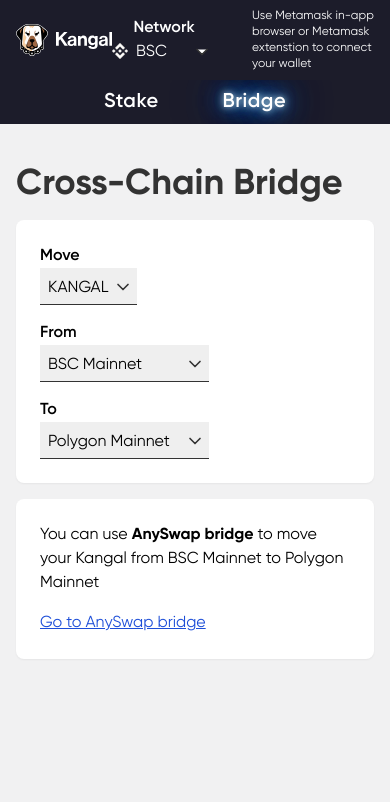
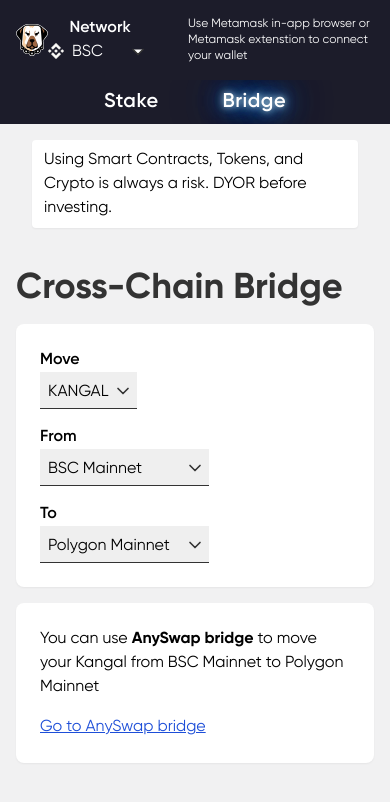
Before and after one commit to kangaltoken/kangal-dapp, a React (Create React App) app: page /bridge in a window 390 px wide. Shown: the top 802 px of the page. Built offline with nearby package versions, Linux system fonts and the light colour scheme; what web3modal would draw is missing.

Commit message:
Navbar responsive

```diff
--- a/src/components/ConnectButton.tsx
+++ b/src/components/ConnectButton.tsx
@@ -1,11 +1,11 @@
 import useWalletStore from "../store/walletStore";
+
 import { ReactComponent as Spinner } from "../assets/images/spinner.svg";
 import { ReactComponent as BSCIcon } from "../assets/images/bsc.svg";
 import { ReactComponent as PolygonIcon } from "../assets/images/polygon.svg";
 import { ReactComponent as Chevron } from "../assets/images/chevron.svg";
 
 import { shrinkAddress } from "../utils/Formatters";
-import SelectView from "./SelectView";
 
 export default function ConnectButton() {
   const walletStore = useWalletStore();
--- a/src/components/Navigation.tsx
+++ b/src/components/Navigation.tsx
@@ -22,9 +22,9 @@ export default function Navigation() {
       <div className="flex relative z-10 h-20 px-4 sm:px-10 items-center bg-darkBlue">
         <div className="flex h-8">
           <Logo className="w-8 h-8" />
-          <Logotype className="ml-2 mt-2" />
+          <Logotype className="hidden sm:block ml-2 mt-2" />
         </div>
-        <nav className="hidden sm:block absolute-center">
+        <nav className="hidden md:block absolute-center">
           <ul className="flex justify-center space-x-4">
             <li className="">
               <Link to="/">
@@ -58,7 +58,7 @@ export default function Navigation() {
       </div>
 
       {/* Nav on mobile */}
-      <nav className="sm:hidden flex-1 bg-darkBlue overflow-hidden">
+      <nav className="md:hidden flex-1 bg-darkBlue overflow-hidden">
         <ul className="flex justify-center space-x-4">
           <li className="">
             <Link to="/">
--- a/src/pages/Bridge.tsx
+++ b/src/pages/Bridge.tsx
@@ -44,6 +44,13 @@ export default function Bridge() {
 
   return (
     <div className="container mx-auto px-4">
+      <div className="mt-4 px-4 flex">
+        <div className="mx-auto bg-white shadow-sm px-3 py-2 rounded">
+          Using Smart Contracts, Tokens, and Crypto is always a risk. DYOR
+          before investing.
+        </div>
+      </div>
+
       <div className="mt-10">
         <h1 className="text-body text-4xl font-bold">Cross-Chain Bridge</h1>
       </div>
```
Also changed, not shown: package.json (+5 -5 lines), 1 other file (tests, documents, lock files or other folders).
